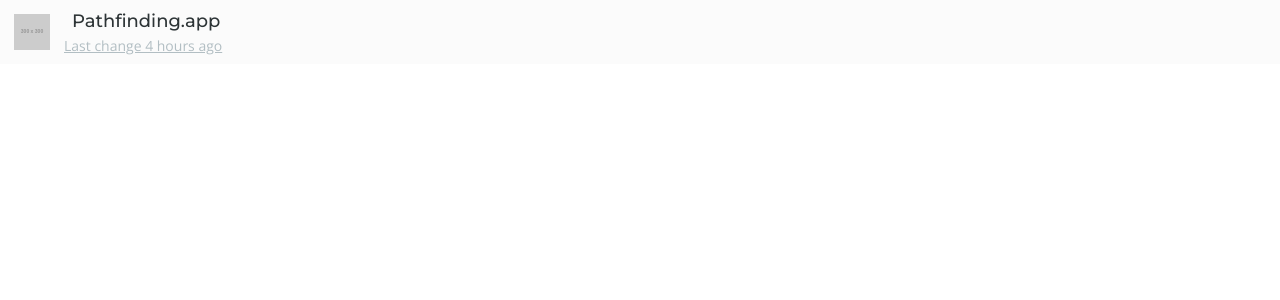
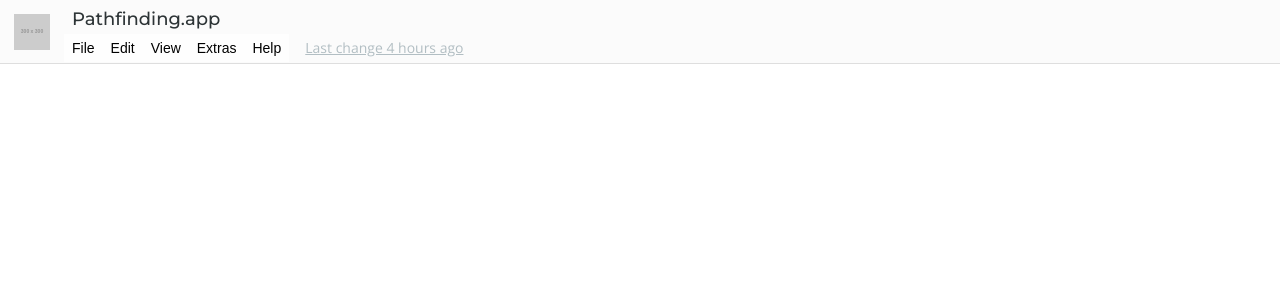
Before and after one commit to marknoone/pathfinding.app, a React (Create React App) app: page / in a window 1280 px wide. Shown: the top 300 px of the page. Built offline with nearby package versions, Linux system fonts and the light colour scheme.

Commit message:
finalised top bar, began dropdown menu system

```diff
--- a/src/app/components/dropdownMenu/dropdownMenu.css.tsx
+++ /dev/null
@@ -1,5 +0,0 @@
-import CSS from 'csstype';
-
-export const BaseStyle: CSS.Properties = {
-
-}
--- a/src/app/components/dropdownMenu/index.tsx
+++ /dev/null
@@ -1 +0,0 @@
-export { default as DropdownMenu } from './dropdownMenu';
--- /dev/null
+++ b/src/app/components/textDropdownMenu/hover.anim.css
@@ -0,0 +1,2 @@
+.dropdown-hover{ background-color: #fefefe; }
+.dropdown-hover:hover { background-color: #eee; }
--- /dev/null
+++ b/src/app/components/textDropdownMenu/index.tsx
@@ -0,0 +1 @@
+export { default as TextDropdownMenu } from './textDropdownMenu';
--- /dev/null
+++ b/src/app/components/textDropdownMenu/textDropdownMenu.css.tsx
@@ -0,0 +1,36 @@
+import CSS from 'csstype';
+
+export const BaseStyle: CSS.Properties = {
+    position: 'relative',
+    display: 'inline-block'
+}
+
+export const MenuBtn: CSS.Properties = {
+    border: 'none',
+    outline: 0,
+    fontFamily: "'Open-sans', sans-serif",
+    color: '#000',
+    cursor: 'pointer',
+    padding: '6px 8px',
+    fontSize: '14px'
+}
+
+export const MenuContainer: CSS.Properties = {
+
+}
+
+export const DropdownSection: CSS.Properties = {
+
+}
+
+export const DropdownEntry: CSS.Properties = {
+
+}
+
+export const EntryTitle: CSS.Properties = {
+
+}
+
+export const EntryShortcut: CSS.Properties = {
+
+}
--- /dev/null
+++ b/src/app/components/textDropdownMenu/textDropdownMenu.tsx
@@ -0,0 +1,61 @@
+import React from 'react';
+import { DropdownMenuSection } from './types';
+import {
+    BaseStyle,
+    MenuBtn,
+    MenuContainer,
+    EntryTitle,
+    EntryShortcut,
+    DropdownEntry,
+    DropdownSection
+} from './textDropdownMenu.css';
+import './hover.anim.css';
+
+type DropdownMenuProps = {
+    title: string
+    sections: DropdownMenuSection[]
+    isActive: boolean
+
+    onBtnClick?: () => void
+}
+
+const DropdownMenu: React.FunctionComponent<DropdownMenuProps> = (props) => {
+    return <div style={BaseStyle}>
+        <a className="dropdown-hover" style={MenuBtn} onClick={(e: React.MouseEvent<HTMLAnchorElement>) => {
+            e.preventDefault();
+            if(props.onBtnClick)
+                props.onBtnClick();
+        }}>
+            {props.title}
+        </a>
+        {
+            props.isActive?
+            (
+                <div style={MenuContainer}>
+                    {
+                        props.sections.map( section => (
+                            <>
+                                {section.header? (<p>{section.header}</p>):null}
+                                <ul style={DropdownSection}>
+                                    {
+                                        section.entries.map( entry => <li style={DropdownEntry}>
+                                            <p style={EntryTitle}>{entry.title}</p>
+                                            {
+                                                entry.keyboardShortcut?
+                                                <p style={EntryShortcut}>{entry.keyboardShortcut}</p>:
+                                                null
+                                            }
+                                        </li>)
+                                    }
+                                </ul>
+                            </>
+                        ))
+                    }
+                </div>
+            ):
+            null
+        }
+    </div>;
+}
+
+export default DropdownMenu;
--- a/src/topbar/components/actionMenus/actionMenus.tsx
+++ b/src/topbar/components/actionMenus/actionMenus.tsx
@@ -1,10 +1,37 @@
 import React from 'react';
+import { TextDropdownMenu } from '../../../app/components/textDropdownMenu';
 import {
     BaseStyle
 } from './actionMenus.css';
 
 const ActionMenus: React.FunctionComponent = (props) => {
-    return <></>;
+    return <>
+        <TextDropdownMenu
+            title="File"
+            isActive={false}
+            onBtnClick={() => {}}
+            sections={[]}/>
+        <TextDropdownMenu
+            title="Edit"
+            isActive={false}
+            onBtnClick={() => {}}
+            sections={[]}/>
+        <TextDropdownMenu
+            title="View"
+            isActive={false}
+            onBtnClick={() => {}}
+            sections={[]}/>
+        <TextDropdownMenu
+            title="Extras"
+            isActive={false}
+            onBtnClick={() => {}}
+            sections={[]}/>
+        <TextDropdownMenu
+            title="Help"
+            isActive={false}
+            onBtnClick={() => {}}
+            sections={[]}/>
+    </>;
 }
 
 export default ActionMenus;
--- a/src/topbar/components/changeStatus/changeStatus.tsx
+++ b/src/topbar/components/changeStatus/changeStatus.tsx
@@ -11,7 +11,9 @@ const BaseStyle: CSS.Properties = {
     fontWeight: 400,
     fontFamily: '"Open Sans", sans-serif',
     textDecoration: 'underline',
-    color: '#b2bec3'
+    color: '#b2bec3',
+    margin: 0,
+    cursor: 'default'
 }
 
 const GetChangeString = (currentTS: number, lastChangeTS: number) => {
--- a/src/topbar/topbar.css.tsx
+++ b/src/topbar/topbar.css.tsx
@@ -4,7 +4,8 @@ export const TopSectionContainer: CSS.Properties = {
     width: '100%',
     height: '64px',
     backgroundColor: '#FBFBFB',
-    position: 'relative'
+    position: 'relative',
+    borderBottom: '1px solid #dedede'
 }
 
 export const LogoContainer: CSS.Properties = {
@@ -27,15 +28,25 @@ export const WindowTitle: CSS.Properties = {
     fontFamily: "'Montserrat', sans-serif",
     color: '#2d3436',
     margin: 0,
-    paddingTop: '8px',
-    paddingLeft: '8px'
+    padding: '6px 0px 2px 8px',
+    cursor: 'default'
 }
 
 export const TopSectionInnerContainer: CSS.Properties = {
     position: 'absolute',
     display: 'inline-block',
     height: '100%',
-    top: 0
+    top: 0,
+    width: 'calc(100% - 64px)'
+}
+
+export const ActionMenuLayout: CSS.Properties = {
+    display: 'inline-block'
+}
+
+export const ChangeStatusLayout: CSS.Properties = {
+    display: 'inline-block',
+    paddingLeft: '16px'
 }
 
 export const ToolbarContainer: CSS.Properties = {
@@ -45,11 +56,3 @@ export const ToolbarContainer: CSS.Properties = {
 export const MenuAndChangeContainer: CSS.Properties = {
 
 }
-
-export const ActionMenuLayout: CSS.Properties = {
-
-}
-
-export const ChangeStatusLayout: CSS.Properties = {
-
-}
```
Also changed, not shown: src/app/components/dropdownMenu/dropdownMenu.tsx (deleted, +0 -10 lines), src/app/components/textDropdownMenu/types.d.ts (added, +13 -0 lines).
